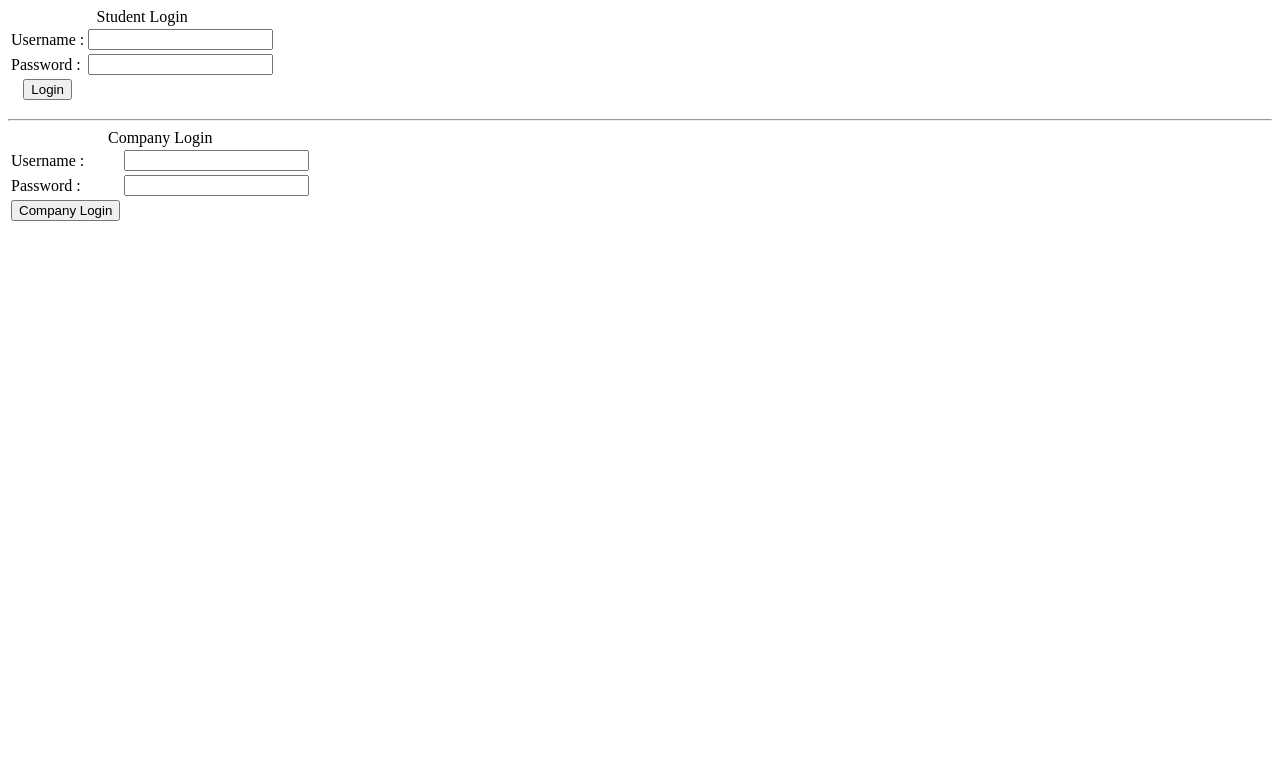
After one commit to AKIRA85/TPC, a PHP site: page / in a window 1280 px wide. The commit adds this page. Shown: the top 783 px of the page. Run offline with PHP 8.4, Linux system fonts and the light colour scheme.

Commit message:
Login page created and linked to db

```diff
--- a/forms/companySave.php
+++ b/forms/companySave.php
@@ -65,7 +65,8 @@ if ($dbSuccess) {
 					if (mysql_query($tCompany_SQLinsert))  {
 						echo 'used to Successfully add new company.<br /><br />';
 					} else {
-						echo '<span style="color:red; ">FAILED to add new company.</span><br /><br />';
+						echo '<span style="color:red; ">Company Name already exist.<br>
+						     FAILED to add new company.</span><br /><br />';
 
 					}
 			}
--- /dev/null
+++ b/index.html
@@ -0,0 +1,46 @@
+<html>
+<head>
+	<title>TPC Home</title>
+</head>
+<body>
+	<div>
+	<form action="login.php" method="post">
+      <table>
+         <caption>Student Login</caption>
+         <tr>
+		      <td>Username :</td>
+		      <td><input type="text" name="username"></td>
+			</tr>
+			<tr>
+				<td>Password :</td>
+				<td><input type="password" name="password"></td>
+		   </tr>
+		   <tr>
+				<td align="center">
+				   <button name="login" value="1" type="submit">Login</button>
+				</td>
+		   </tr>
+	   </table>
+	 </form>
+	   <hr>
+	 <form action="login.php" method="post">
+	   <table>
+         <caption>Company Login</caption>
+         <tr>
+		      <td>Username :</td>
+		      <td><input type="text" name="username"></td>
+			</tr>
+			<tr>
+				<td>Password :</td>
+				<td><input type="password" name="password"></td>
+		   </tr>
+		   <tr>
+				<td align="center">
+				   <button name="login" value="2" type="submit">Company Login</button>
+				</td>
+		   </tr>
+	   </table>
+	<form>
+	</div>
+</body>
+</html>
--- a/initialize/CompanyInitialise.php
+++ b/initialize/CompanyInitialise.php
@@ -40,7 +40,7 @@ if ($dbSuccess) {
 		$createTable_SQL = "
 					CREATE TABLE tpc.companys
 					( ID INT( 11 ) NOT NULL AUTO_INCREMENT PRIMARY KEY ,
-					companyname VARCHAR( 250 ) NOT NULL, grade VARCHAR( 5 )NULL,
+					companyname VARCHAR( 250 ) NOT NULL UNIQUE, grade VARCHAR( 5 )NULL,
 					category VARCHAR( 50 ) NULL, website VARCHAR( 50 ) NULL ,
 					password VARCHAR( 50 ) NULL
 		)";
@@ -65,7 +65,6 @@ if ($dbSuccess) {
 			$numRows = sizeof($tableData);
 		}
 		echo '$numRows : '.$numRows.'<br />';
-		echo '$tableField[$numFields-1] : '.$tableField[$numFields-1].'<br />';
 
 		{	//		DROP table
 
@@ -107,7 +106,6 @@ if ($dbSuccess) {
 				$table_SQLinsert .=  "(";
 
 				foreach($tableField as $key => $tableFieldName) {
-
 					$table_SQLinsert .=  "'".$tableData[$indx][$key]."'";
 					if($tableFieldName <> $tableField[$numFields-1]) {
 						$table_SQLinsert .=  ", ";
@@ -115,7 +113,7 @@ if ($dbSuccess) {
 
 				}
 
-				$table_SQLinsert .=  ") ";
+				$table_SQLinsert .= ") ";
 				if ($indx < ($numRows - 1)) {
 					$table_SQLinsert .=  ",\n";
 				}
```
Also changed, not shown: login.php (added, +76 -0 lines), 5 other files.
